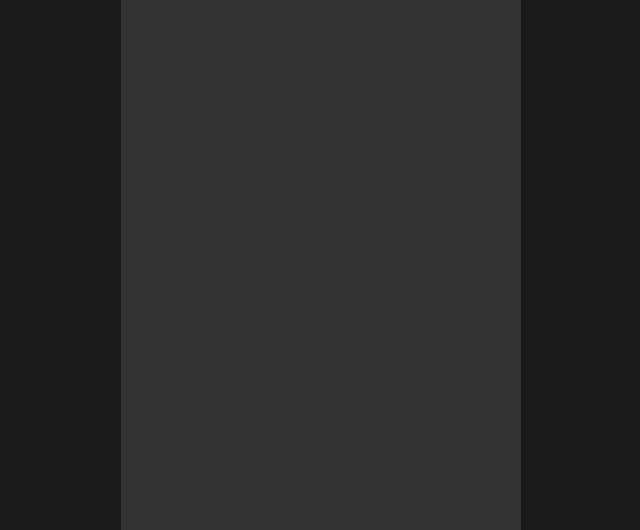
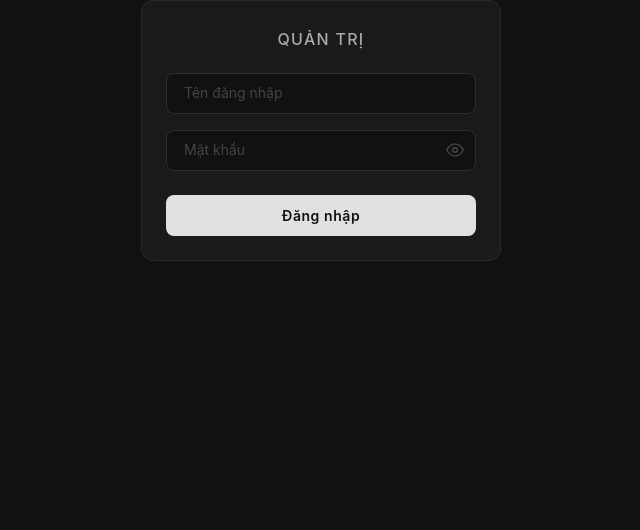
Before and after one commit to vitra1841-oss/diemdanhqr, a plain HTML site: page adminpanel.html in a window 1280 px wide. Shown: the part 270-800 px from the top of the page, without its empty margins (319-959 px from the left). Drawn offline with Linux system fonts and the light colour scheme; a web font is replaced by a local one.

Commit message:
quản trị

```diff
--- a/adminpanel.css
+++ b/adminpanel.css
@@ -1,14 +1,143 @@
-*, *::before, *::after { box-sizing: border-box; margin: 0; padding: 0; }
+/* ─── Reset ──────────────────────────────────────────────────────────────── */
+*, *::before, *::after { box-sizing: border-box; }
+* { appearance: none; -webkit-appearance: none; -webkit-tap-highlight-color: transparent; }
+html { -webkit-text-size-adjust: 100%; }
 
+/* ─── Body ───────────────────────────────────────────────────────────────── */
 body {
+  min-height: 100vh;
+  margin: 0;
+  font-family: -apple-system, BlinkMacSystemFont, "Segoe UI", sans-serif;
+  background: #111;
+  color: white;
+  display: flex;
+  flex-direction: column;
+  align-items: center;
+  justify-content: center;
+  overscroll-behavior-y: auto;
+}
+
+button { touch-action: manipulation; }
+button:active { opacity: 0.8; }
+
+/* ─── Login screen ───────────────────────────────────────────────────────── */
+#loginScreen {
+  width: 100%;
+  display: flex;
+  flex-direction: column;
+  align-items: center;
+  justify-content: center;
+  padding: 24px 16px;
+}
+
+.login-box {
+  width: 100%;
+  max-width: 360px;
+  background: #1a1a1a;
+  border: 1px solid #2a2a2a;
+  border-radius: 12px;
+  padding: 28px 24px 24px 24px;
+}
+
+.login-title {
+  font-size: 16px;
+  color: #aaa;
+  margin: 0 0 24px 0;
+  font-weight: 500;
+  text-align: center;
+  letter-spacing: 0.08em;
+  text-transform: uppercase;
+}
+
+.input-group {
+  position: relative;
+  margin-bottom: 16px;
+  text-align: left;
+}
+
+.input-group input {
+  width: 100%;
+  padding: 11px 40px 11px 14px;
+  background: #111;
+  border: 1px solid #2e2e2e;
+  border-radius: 8px;
+  color: #e0e0e0;
+  font-size: 14px;
+  font-family: inherit;
+  outline: none;
+  transition: border-color 0.2s;
+}
+
+.input-group input:focus { border-color: #444; }
+
+.input-group label {
+  position: absolute;
+  top: 11px;
+  left: 14px;
+  font-size: 14px;
+  color: #444;
+  pointer-events: none;
+  transition: top 0.2s ease, font-size 0.2s ease, color 0.2s ease, background-color 0.2s ease;
+  background: transparent;
+  padding: 0 4px;
+}
+
+.input-group input:focus + label,
+.input-group input:not(:placeholder-shown) + label {
+  top: -8px;
+  font-size: 11px;
+  color: #666;
   background: #1a1a1a;
 }
 
+.toggle-pwd {
+  position: absolute;
+  right: 12px;
+  top: 50%;
+  transform: translateY(-50%);
+  background: none;
+  border: none;
+  color: #444;
+  cursor: pointer;
+  padding: 0;
+  display: flex;
+  align-items: center;
+  transition: color 0.2s;
+}
+.toggle-pwd:hover { color: #888; }
+.toggle-pwd:active { transform: translateY(-50%); }
+
+.start-btn {
+  width: 100%;
+  padding: 12px;
+  font-size: 14px;
+  font-weight: 600;
+  cursor: pointer;
+  border-radius: 8px;
+  background: #e0e0e0;
+  color: #111;
+  border: none;
+  font-family: inherit;
+  letter-spacing: 0.04em;
+  transition: background 0.2s;
+}
+.start-btn:hover { background: #fff; }
+
+.login-btn {
+  margin-top: 8px;
+  border-radius: 8px;
+  padding: 12px;
+}
+
+
+/* ─── Admin screen ───────────────────────────────────────────────────────── */
 #adminScreen {
+  width: 100%;
   font-family: -apple-system, BlinkMacSystemFont, "Segoe UI", sans-serif;
   color: #e0e0e0;
   min-height: 100vh;
   padding: 24px 16px;
+  text-align: left;
 }
 
 .header {
@@ -48,7 +177,6 @@ body {
 }
 .logout-btn:hover { border-color: #666; color: #ddd; }
 
-/* ─── Cards ─────────────────────────────────────────────────────────────── */
 .card {
   background: #242424;
   border: 1px solid #333;
@@ -66,7 +194,6 @@ body {
   margin-bottom: 16px;
 }
 
-/* ─── Add user form ──────────────────────────────────────────────────────── */
 .add-form {
   display: flex;
   gap: 8px;
@@ -101,7 +228,6 @@ body {
   -webkit-appearance: auto;
 }
 
-/* ─── Buttons ────────────────────────────────────────────────────────────── */
 .btn {
   padding: 10px 18px;
   border-radius: 8px;
@@ -113,13 +239,11 @@ body {
 }
 .btn:hover    { opacity: 0.85; }
 .btn:disabled { opacity: 0.4; cursor: not-allowed; }
-.btn:active   { transform: scale(0.96); }
+.btn:active   { transform: scale(0.96); filter: none; }
 
 .btn-primary { background: #4f46e5; color: white; }
 .btn-danger  { background: #dc2626; color: white; padding: 6px 12px; font-size: 13px; }
-.btn-ghost   { background: #333; color: #ccc; padding: 6px 12px; font-size: 13px; }
 
-/* ─── User table ─────────────────────────────────────────────────────────── */
 .user-table { width: 100%; border-collapse: collapse; }
 
 .user-table th {
@@ -152,7 +276,6 @@ body {
   -webkit-appearance: auto;
 }
 
-/* ─── Tags ───────────────────────────────────────────────────────────────── */
 .tag {
   display: inline-block;
   padding: 2px 8px;
@@ -182,6 +305,5 @@ body {
 }
 .notify.show { transform: translateX(-50%) translateY(0); }
 
-/* ─── States ─────────────────────────────────────────────────────────────── */
 .loading { color: #666; font-size: 14px; padding: 12px 0; }
 .empty   { color: #555; font-size: 14px; padding: 12px 0; }
--- a/adminpanel.html
+++ b/adminpanel.html
@@ -5,7 +5,7 @@
     <meta name="viewport" content="width=device-width, initial-scale=1.0" />
     <title>Quản trị - Điểm Danh QR</title>
     <link rel="icon" type="image/png" href="TNTT.png" />
-    <link rel="stylesheet" href="style.css" />
+
     <link rel="stylesheet" href="adminpanel.css" />
     <link rel="preconnect" href="https://fonts.googleapis.com" />
     <link rel="preconnect" href="https://fonts.gstatic.com" crossorigin />
@@ -15,12 +15,6 @@
   <body>
 
     <!-- ─── Màn hình đăng nhập ─── -->
-    <div id="loginScreen">
-      <div class="title">
-        <span class="title-sub">Xứ Đoàn Đức Mẹ Vô Nhiễm</span>
-        <span class="title-main">Điểm Danh QR</span>
-        <img src="TNTT.png" alt="Logo TNTT" class="logo-login" />
-      </div>
 
       <div class="login-box">
         <h2 class="login-title">QUẢN TRỊ</h2>
```
Also changed, not shown: worker.js (+11 -1 lines).
